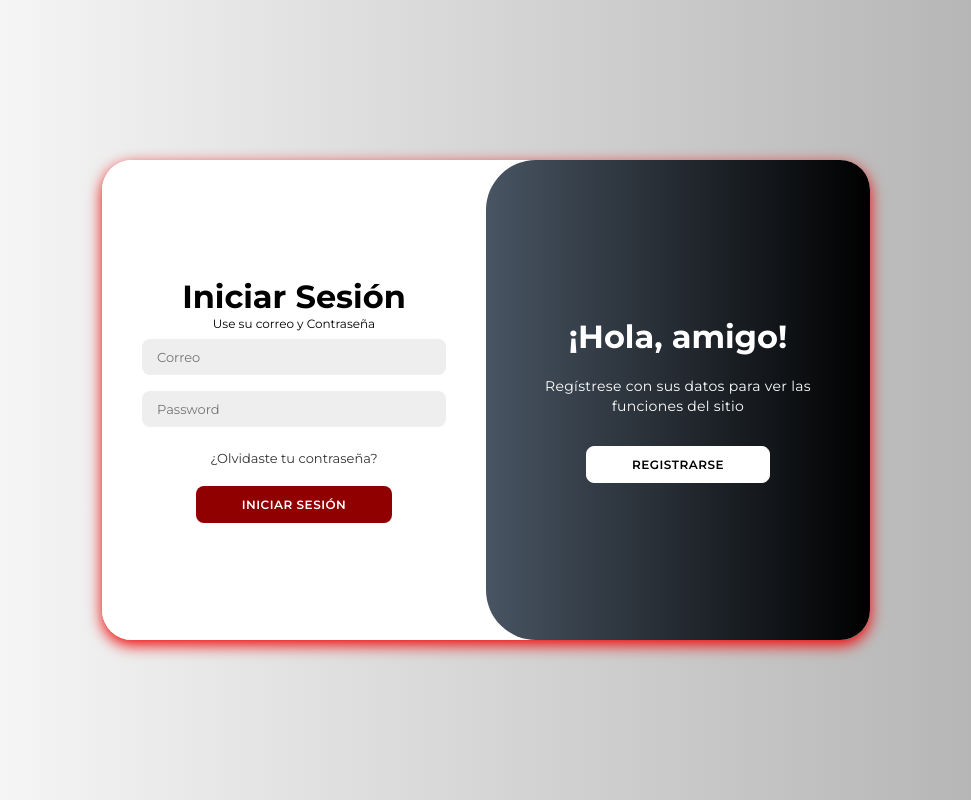
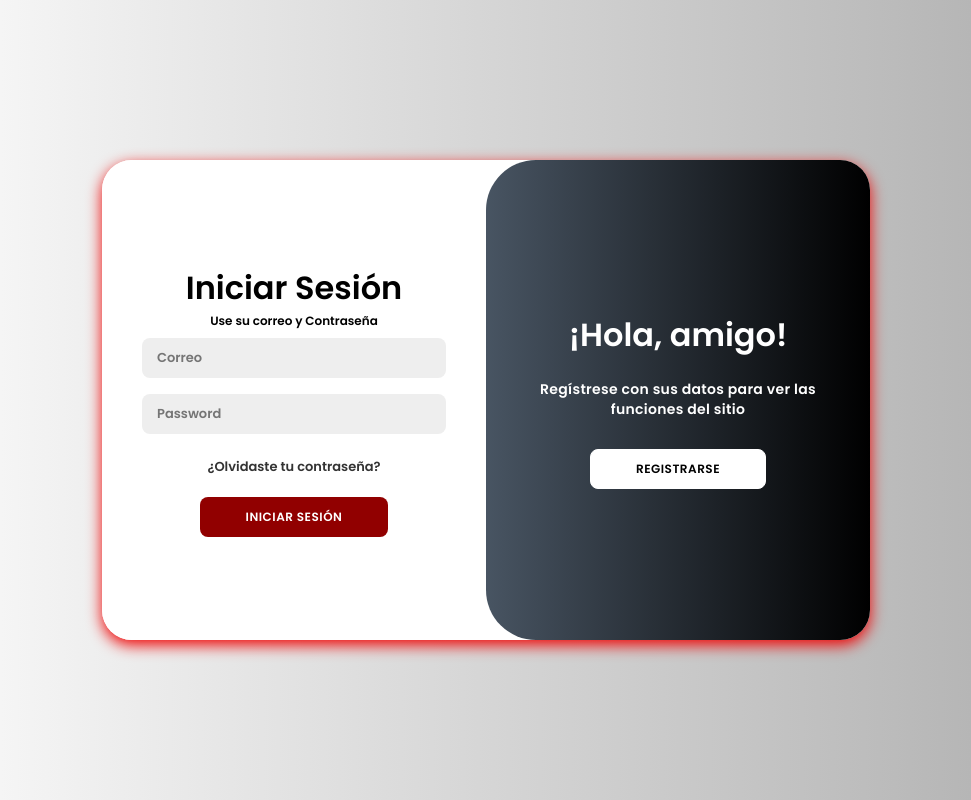
Before and after one commit to yeisson12/ctcmovies_hackathon, a PHP site: page /login2.html in a window 1280 px wide. Shown: the whole page, without its empty margins (154-1125 px from the left). Run offline with PHP 8.4, Linux system fonts and the light colour scheme.

Commit message:
Update styles.css

```diff
--- a/css/styles.css
+++ b/css/styles.css
@@ -1,10 +1,11 @@
-@import url('https://fonts.googleapis.com/css2?family=Montserrat:wght@300;400;500;600;700&display=swap');
+@import url('https://fonts.googleapis.com/css2?family=Poppins:wght@400;600&display=swap');
 
 *{
     margin: 0;
     padding: 0;
     box-sizing: border-box;
-    font-family: 'Montserrat', sans-serif;
+    font-family: 'Poppins', sans-serif;
+    font-weight: bold;
 }
 
 body{
```
